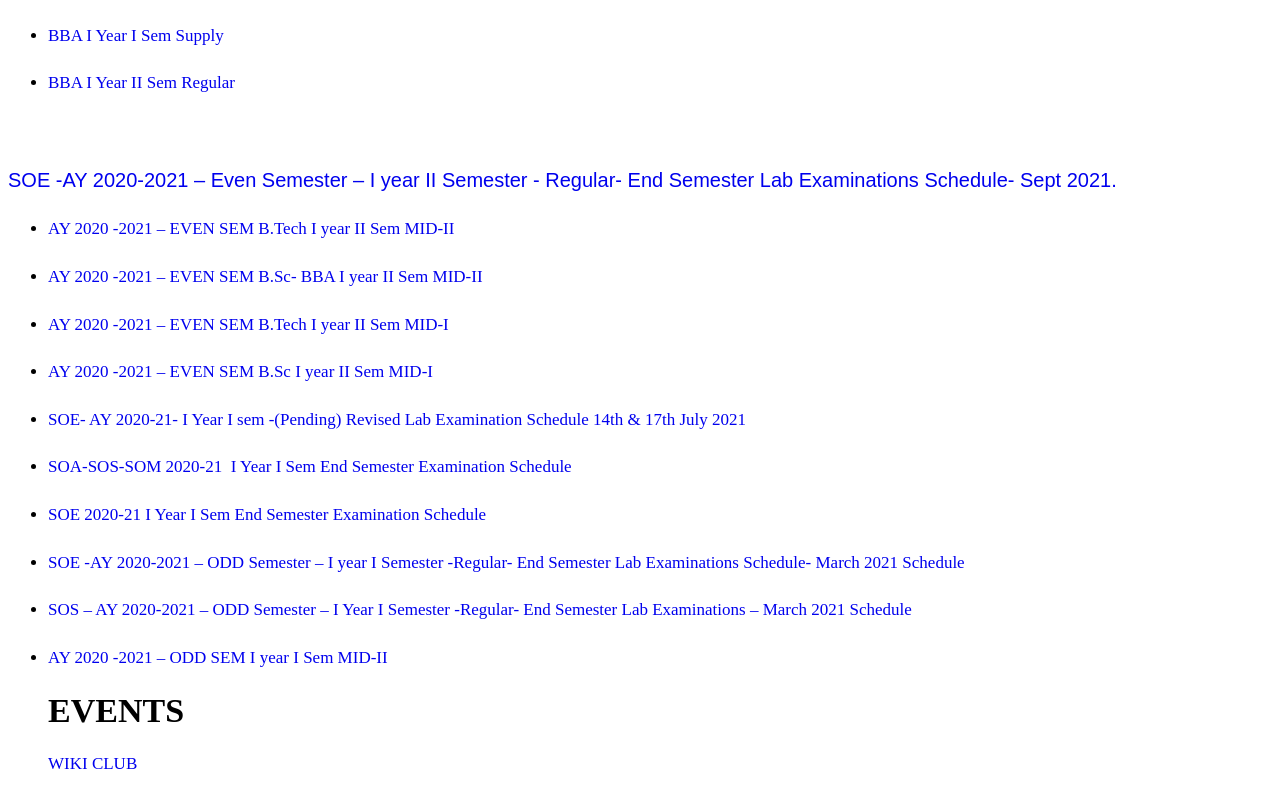
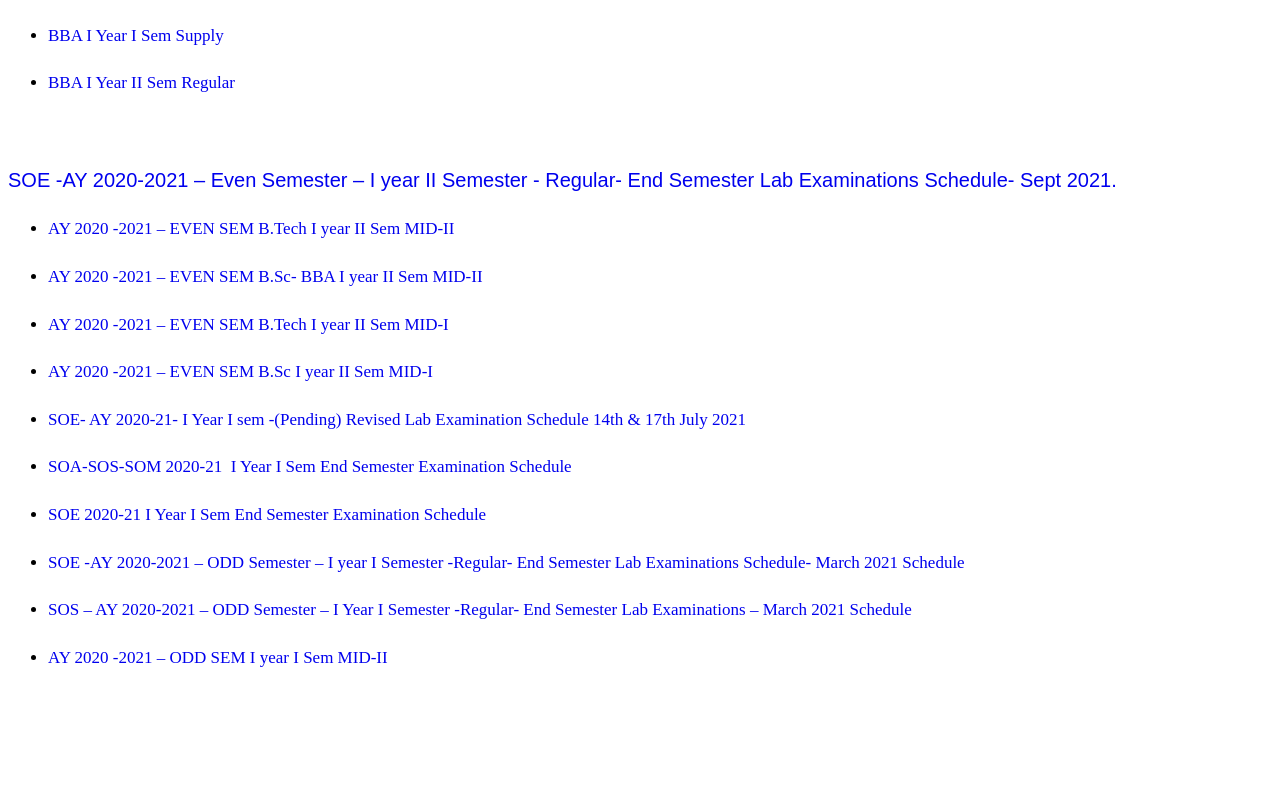
Before and after one commit to sashank2k3/mruportal, a plain HTML site: page portal final/announcements.html in a window 1280 px wide. Shown: the part 6087-6884 px from the top of the page. After the commit the page ends 6777 px from the top, so only its background shows below. Drawn offline with nearby package versions, Linux system fonts and the light colour scheme.

Commit message:
Update announcements.html

```diff
--- a/portal final/announcements.html
+++ b/portal final/announcements.html
@@ -525,8 +525,6 @@
 </li>
 <li style="line-height:1.8em;">
 <p class="font_8" style="line-height:1.8em; font-size:17px;"><span style="letter-spacing:normal;"><span style="color:#000000;"><a href="https://www.mallareddyuniversity.ac.in/_files/ugd/6685d7_85bb55f55d294a3f82df1c374d32b3b9.pdf" target="_blank">AY 2020 -2021 &ndash; ODD SEM I year I Sem MID-II</a></span></span></p>
-<h1>EVENTS</h1>
-<p class="font_8" style="line-height:1.8em; font-size:17px;"><span style="letter-spacing:normal;"><span style="color:#000000;"><a href="https://www.mallareddyuniversity.ac.in/event-gallery/wikiclub-inaugural-in-association-with-indicwiki-project-%2C-iiit-hyderabad" target="_blank">WIKI CLUB</a></span></span></p>
 </main>
 </body>
 </html>
```
